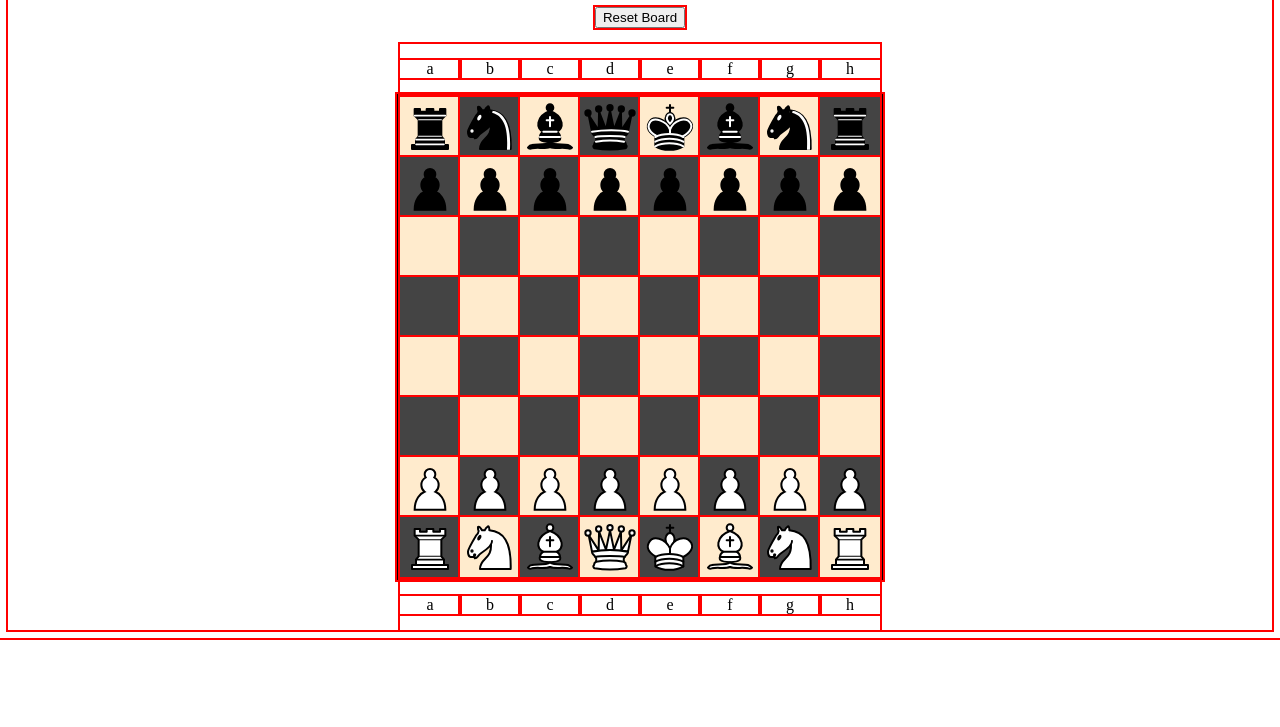
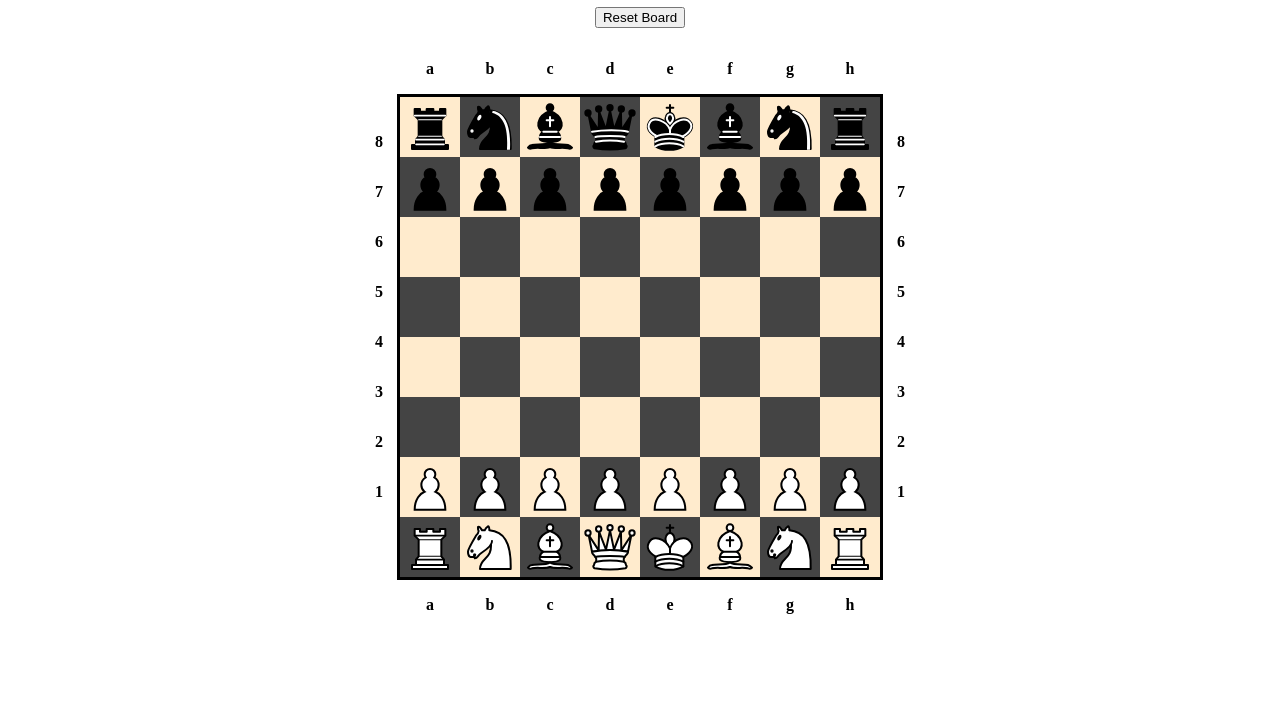
Before and after one commit to JoelPaterno/chess-js, a plain HTML site: page src/index.html in a window 1280 px wide. Shown: the part 73-800 px from the top of the page. Drawn offline with Linux system fonts and the light colour scheme.

Commit message:
feat: add lettered board postions

```diff
--- a/src/index.html
+++ b/src/index.html
@@ -20,6 +20,19 @@
       <p>g</p>
       <p>h</p>
     </div>
+    <div class="vert-div">
+      <div class="vert-label">
+        <p>8</p>
+        <p>7</p>
+        <p>6</p>
+        <p>5</p>
+        <p>4</p>
+        <p>3</p>
+        <p>2</p>
+        <p>1</p>
+      </div>
+    </div>
+    <div class="vert-div">
       <div class="chess-board-wrapper">
           <div class="box white" id="a8" ondrop="drop(event);" ondragover="allowDrop(event);"></div>
           <div class="box black" id="b8" ondrop="drop(event);" ondragover="allowDrop(event);"></div>
@@ -86,6 +99,19 @@
           <div class="box black" id="g1" ondrop="drop(event);" ondragover="allowDrop(event);"></div>
           <div class="box white" id="h1" ondrop="drop(event);" ondragover="allowDrop(event);"></div>
       </div>
+    </div>
+    <div class="vert-div">
+      <div class="vert-label">
+        <p>8</p>
+        <p>7</p>
+        <p>6</p>
+        <p>5</p>
+        <p>4</p>
+        <p>3</p>
+        <p>2</p>
+        <p>1</p>
+      </div>
+    </div>
     <div class="hor-label">
       <p>a</p>
       <p>b</p>
--- a/src/static/styles.css
+++ b/src/static/styles.css
@@ -1,6 +1,6 @@
-* {
+/* * {
     outline: 2px solid red;
-}
+} */
 
 body {
     text-align: center;
@@ -26,6 +26,21 @@ button {
     max-width: 60vh;
     display: grid;
     grid-template-columns: 1fr 1fr 1fr 1fr 1fr 1fr 1fr 1fr;
+    font-weight: bolder;
+}
+
+.vert-label {
+    display: grid;
+    max-height: 60vh;
+    grid-template-rows: 1fr 1fr 1fr 1fr 1fr 1fr 1fr 1fr;
+    position: relative;
+    top: -10px;
+    margin: 0 10px;
+}
+
+.vert-div {
+    display: inline-block;
+    font-weight: bolder;
 }
 
 .box {
```
Lines whose indentation alone changed are shown as unchanged.
